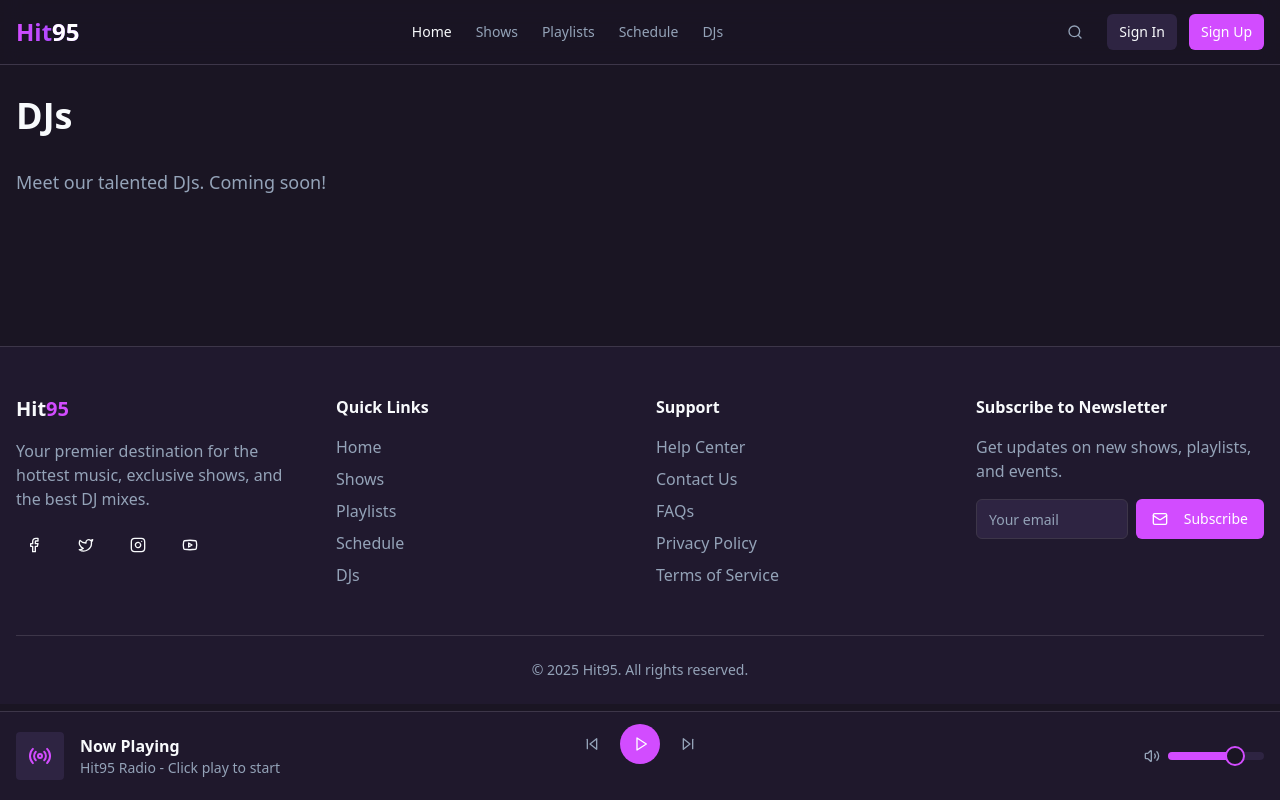
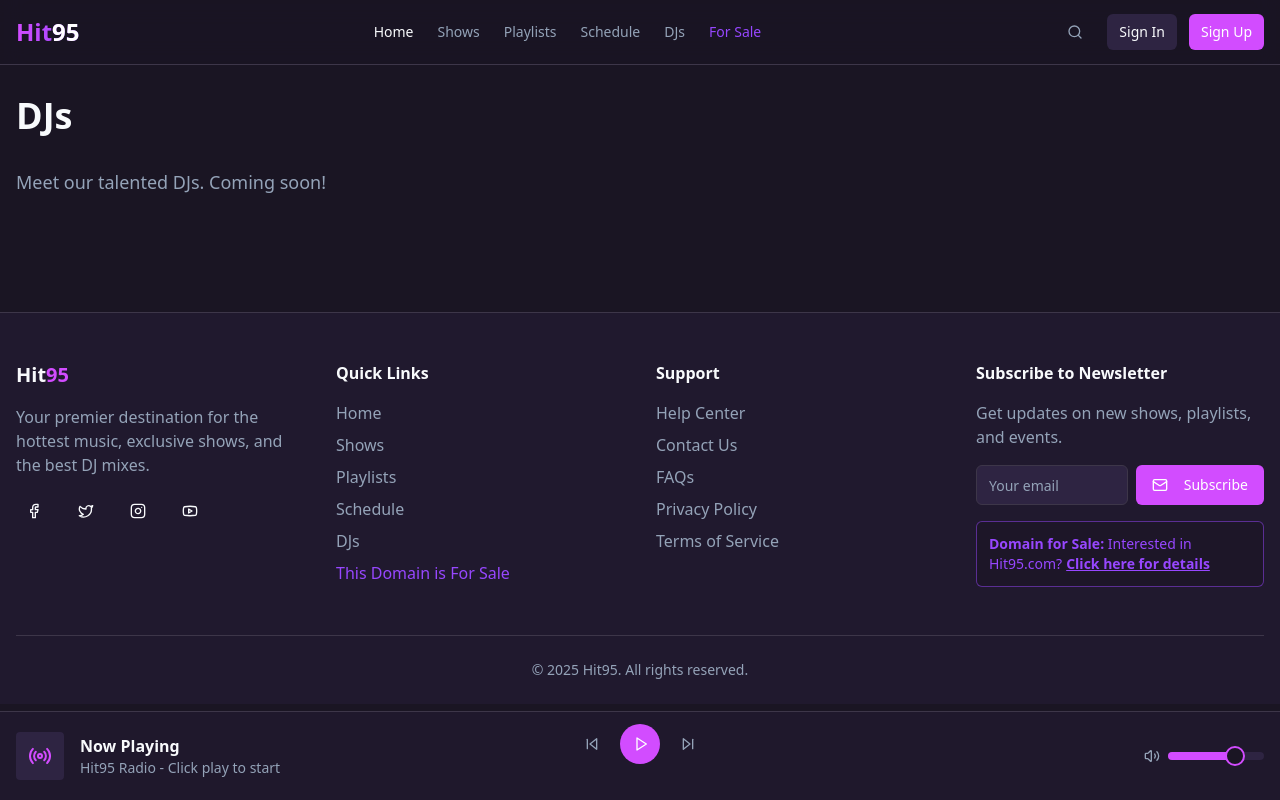
Before and after one commit to edsixto/hitwave-stream, a React (Vite) app: page /djs in a window 1280 px wide. Built offline with nearby package versions, Linux system fonts and the light colour scheme.

Commit message:
Add for sale links
Adds for sale links to the page, pointing to Hit95.com.

```diff
--- a/src/components/home/Hero.tsx
+++ b/src/components/home/Hero.tsx
@@ -13,6 +13,17 @@ const Hero = () => {
 
       <div className="container mx-auto px-4 relative z-10">
         <div className="max-w-3xl">
+          <div className="mb-4 inline-block">
+            <a
+              href="https://hit95.com"
+              target="_blank"
+              rel="noopener noreferrer"
+              className="bg-accent/80 text-white px-4 py-1 rounded-full text-sm font-medium hover:bg-accent transition-colors"
+            >
+              This domain is for sale at Hit95.com
+            </a>
+          </div>
+
           <h1 className="text-4xl md:text-6xl font-bold mb-4">
             <span className="bg-gradient-to-r from-primary to-accent bg-clip-text text-transparent">
               The Hottest Beats
--- a/src/components/layout/Footer.tsx
+++ b/src/components/layout/Footer.tsx
@@ -38,6 +38,16 @@ const Footer = () => {
               <li><a href="#" className="text-muted-foreground hover:text-primary transition">Playlists</a></li>
               <li><a href="#" className="text-muted-foreground hover:text-primary transition">Schedule</a></li>
               <li><a href="#" className="text-muted-foreground hover:text-primary transition">DJs</a></li>
+              <li>
+                <a
+                  href="https://hit95.com"
+                  target="_blank"
+                  rel="noopener noreferrer"
+                  className="text-accent hover:text-primary transition"
+                >
+                  This Domain is For Sale
+                </a>
+              </li>
             </ul>
           </div>
 
@@ -62,6 +72,19 @@ const Footer = () => {
                 Subscribe
               </Button>
             </div>
+            <div className="mt-4 p-3 border border-accent/50 rounded-md bg-background/50">
+              <p className="text-sm text-accent">
+                <strong>Domain for Sale:</strong> Interested in Hit95.com?
+                <a
+                  href="https://hit95.com"
+                  target="_blank"
+                  rel="noopener noreferrer"
+                  className="font-bold underline ml-1 hover:text-primary"
+                >
+                  Click here for details
+                </a>
+              </p>
+            </div>
           </div>
         </div>
 
--- a/src/components/layout/Navbar.tsx
+++ b/src/components/layout/Navbar.tsx
@@ -30,6 +30,14 @@ const Navbar = () => {
           <Link to="/djs" className="text-muted-foreground hover:text-primary transition">
             DJs
           </Link>
+          <a
+            href="https://hit95.com"
+            target="_blank"
+            rel="noopener noreferrer"
+            className="text-accent font-medium hover:text-primary transition"
+          >
+            For Sale
+          </a>
         </div>
 
         <div className="flex items-center space-x-3">
```
